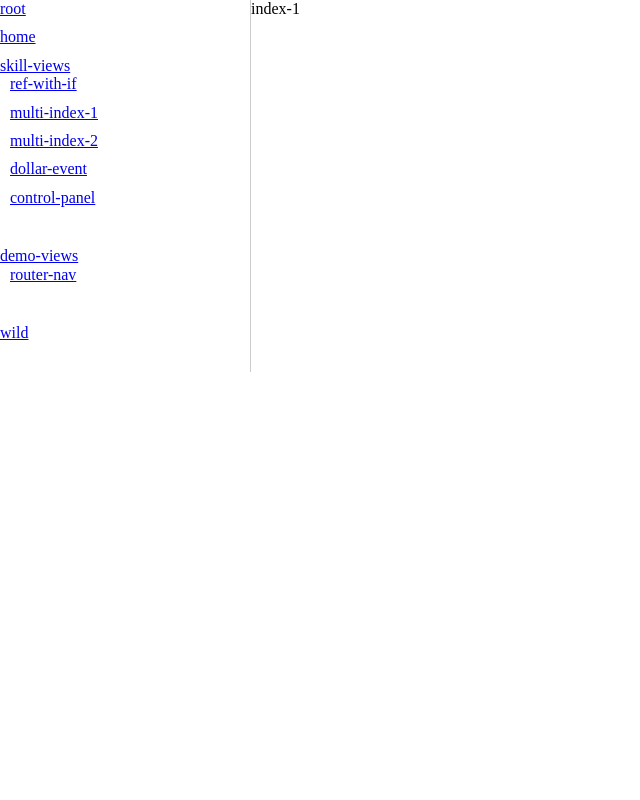
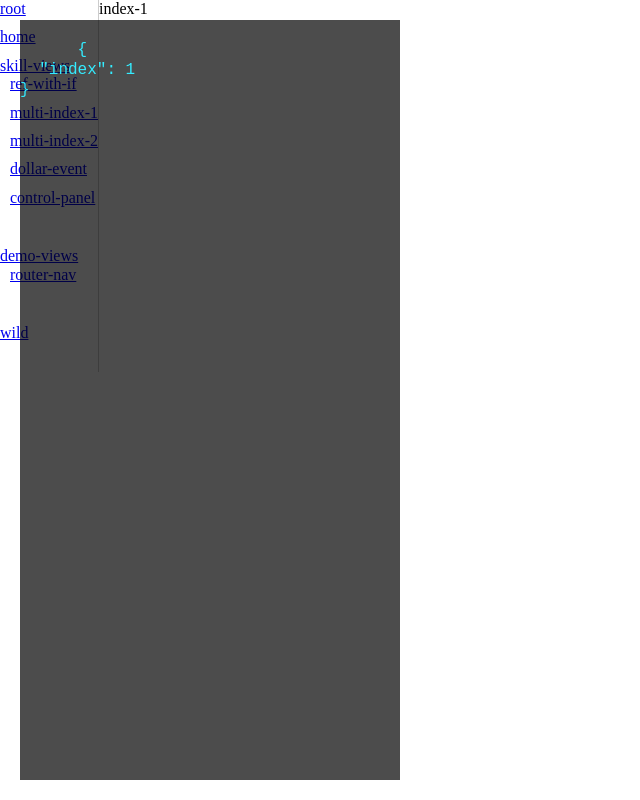
Before and after one commit to Fifth-Patient/vue-demo, a Vue app: page /skill/multi-index-1 in a window 1280 px wide. Shown: the whole page, without its empty margins (0-640 px from the left). Built offline with nearby package versions, Linux system fonts and the light colour scheme.

Commit message:
components: control-panel

```diff
--- a/package.json
+++ b/package.json
@@ -9,6 +9,7 @@
   },
   "dependencies": {
     "core-js": "^3.6.4",
+    "style-resources-loader": "^1.3.3",
     "vue": "^2.6.10",
     "vue-router": "^3.1.5"
   },
--- a/src/App.vue
+++ b/src/App.vue
@@ -5,5 +5,6 @@
 </template>
 
 <style lang="stylus">
-@import '~@/style/normalize.css'
+@import '~@/styles/normalize.css'
+@import '~@/styles/global.styl'
 </style>
--- /dev/null
+++ b/src/components/control-panel/control-panel.vue
@@ -0,0 +1,77 @@
+<template>
+  <pre
+    class="control-panel"
+    :style="{ width: currentWidth }"
+    :class="[
+      { 'position-left': position === 'left' },
+      { 'position-right': position === 'right' }
+    ]">
+    <slot>
+      {{ defaultProps }}
+    </slot>
+  </pre>
+</template>
+
+<script>
+import Package from "@/../package.json";
+
+export default {
+  name: 'control-panel',
+  props: {
+    width: {
+      type: [String, Number],
+      default: '380px'
+    },
+    position: {
+      type: String,
+      validator: (val) => ['left', 'right'].indexOf(val) !== 0,
+      default: 'left'
+    }
+  },
+  data () {
+    return {
+      package: Package
+    }
+  },
+  computed: {
+    defaultProps () {
+      const parent = this.$parent
+      if (parent && parent.$data) {
+        return parent.$data
+      } else {
+        return this.$data
+      }
+    },
+    currentWidth () {
+      if (typeof this.width === 'string') {
+        return this.width
+      } else {
+        return `${this.width}px`
+      }
+    }
+  }
+}
+</script>
+
+<style lang="stylus">
+.control-panel {
+  position: absolute;
+  z-index: 999999;
+  top: 20px;
+  bottom: 20px;
+  width: 380px;
+  overflow: auto;
+  background: rgba(0, 0, 0, 0.7); // 建议半透明背景
+  color: #34ecff; // 亮色的颜色即可
+  font-size: 16px;
+  font-weight: normal;
+  line-height: 20px;
+  text-indent: 0;
+}
+.position-left {
+  left: 20px;
+}
+.position-right {
+  right: 20px;
+}
+</style>
--- /dev/null
+++ b/src/components/control-panel/index.js
@@ -0,0 +1,3 @@
+import ControlPanel from './control-panel'
+
+export default ControlPanel
--- /dev/null
+++ b/src/styles/global.styl
@@ -0,0 +1,4 @@
+pre {
+  margin: 0;
+  padding: 0;
+}
--- /dev/null
+++ b/src/styles/variable.styl
@@ -0,0 +1,2 @@
+navbar-width = 250px
+navbar-bg-color = #fcfcfc
--- a/src/views/skill-layout.vue
+++ b/src/views/skill-layout.vue
@@ -25,10 +25,11 @@ export default{
   display: flex;
 }
 .skill-layout .router-map-wrapper {
-  flex: 0 1 250px;
-  max-width: 250px;
+  flex: 0 1 navbar-width;
+  max-width: navbar-width;
   height: 100%;
   border-right: 1px solid #ccc;
+  background-color: navbar-bg-color;
 }
 .skill-layout .layout-container {
   flex: 1 1 auto;
--- a/src/views/skill/control-panel/control-panel.vue
+++ b/src/views/skill/control-panel/control-panel.vue
@@ -13,12 +13,11 @@
 
     <!-- 模拟pre真实使用场景 -->
     <pre v-text="$data" class="pre-panel"></pre>
-
   </div>
 </template>
 
 <script>
-import Package from "@/../package.json"
+import Package from "@/../package.json";
 
 export default {
   name: "views-skill-control-panel",
@@ -37,7 +36,7 @@ export default {
 .views-skill-control-panel {
   position: absolute;
   top: 0;
-  left: 0;
+  left: navbar-width;
   right: 0;
   bottom: 0;
 
@@ -64,12 +63,12 @@ export default {
     bottom: 20px;
     width: 380px;
     overflow: auto;
-    background: rgba(0, 0, 0, .7); // 建议半透明背景
+    background: rgba(0, 0, 0, 0.7); // 建议半透明背景
     color: #34ecff; // 亮色的颜色即可
     font-size: 16px;
-    font-weight normal;
-    line-height 20px;
-    text-indent 0;
+    font-weight: normal;
+    line-height: 20px;
+    text-indent: 0;
   }
 }
 </style>
--- a/src/views/skill/multi-index-vue/index-1/index.vue
+++ b/src/views/skill/multi-index-vue/index-1/index.vue
@@ -1,12 +1,19 @@
 <template>
   <div>
+    <control-panel>
+    </control-panel>
     index-1
   </div>
 </template>
 
 <script>
+import ControlPanel from '@/components/control-panel'
+
 export default {
   name: 'skill-multi-index-1',
+  components: {
+    ControlPanel
+  },
   data () {
     return {
       index: 1
@@ -14,7 +21,6 @@ export default {
   },
   methods: {
     init () {
-      debugger
       console.log(this.index)
     }
   },
--- a/src/views/skill/multi-index-vue/index-2/index.vue
+++ b/src/views/skill/multi-index-vue/index-2/index.vue
@@ -1,16 +1,30 @@
 <template>
   <div>
+    <control-panel
+      width="200"
+      position="right">
+    </control-panel>
     <button @click="handleClick">clcik</button>
   </div>
 </template>
 
 <script>
+import ControlPanel from '@/components/control-panel'
+
 export default {
   name: 'skill-multi-index-2',
+  components: {
+    ControlPanel
+  },
+  data () {
+    return {
+      index: 2,
+      random: 0
+    }
+  },
   methods: {
     handleClick () {
-      debugger
-      console.log(this.index)
+      this.random = Math.random()
     }
   }
 }
--- a/vue.config.js
+++ b/vue.config.js
@@ -1,3 +1,19 @@
+const path = require('path')
+
 module.exports = {
-  runtimeCompiler: true
+  runtimeCompiler: true,
+  chainWebpack: config => {
+    const types = ['vue-modules', 'vue', 'normal-modules', 'normal']
+    types.forEach(type => addStyleResource(config.module.rule('stylus').oneOf(type)))
+  },
 }
+
+function addStyleResource (rule) {
+  rule.use('style-resource')
+    .loader('style-resources-loader')
+    .options({
+      patterns: [
+        path.resolve(__dirname, './src/styles/variable.styl'),
+      ],
+    })
+}
```
Also changed, not shown: src/styles/normalize.css (renamed from src/style/normalize.css), 1 other file (tests, documents, lock files or other folders).
